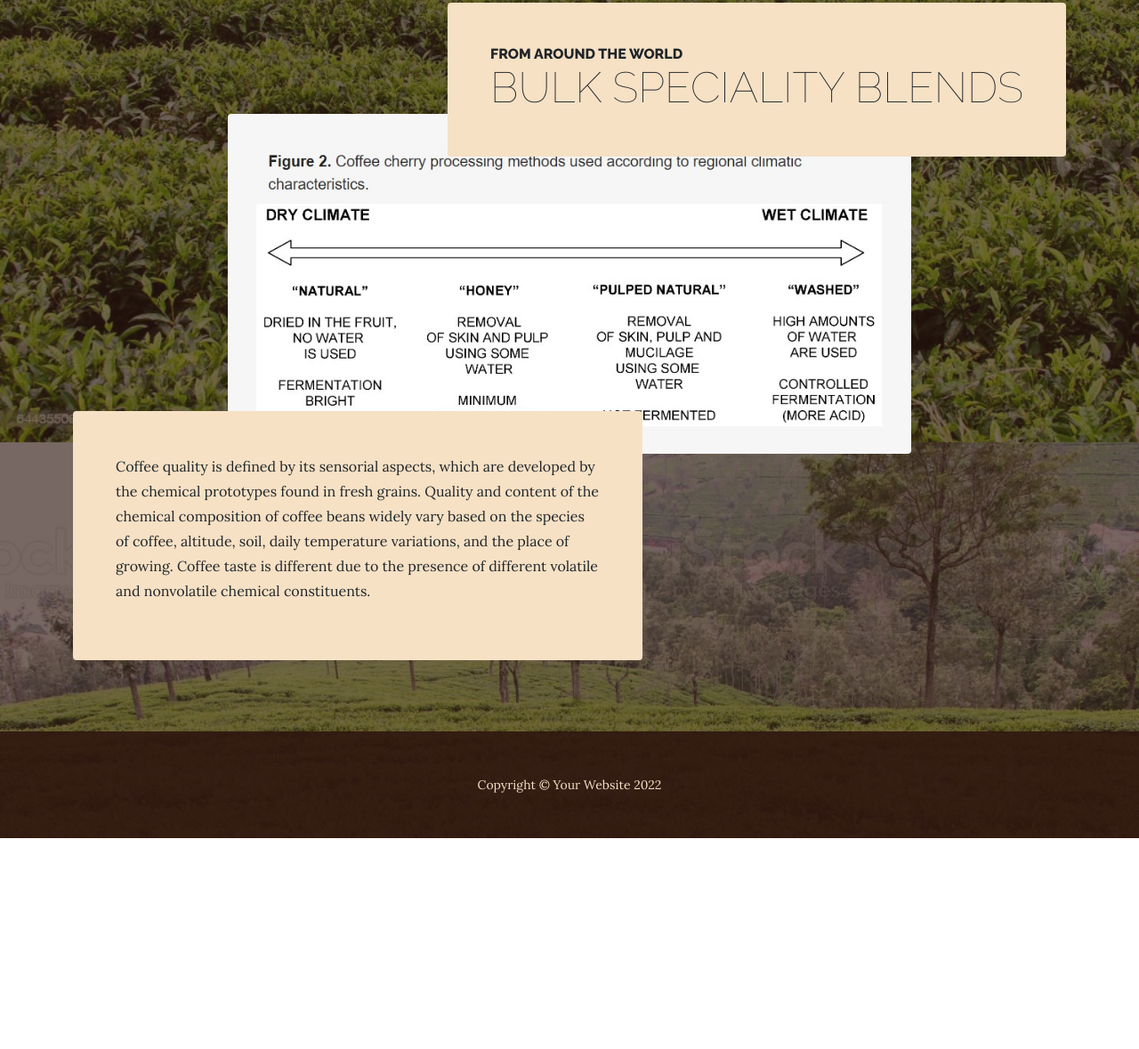
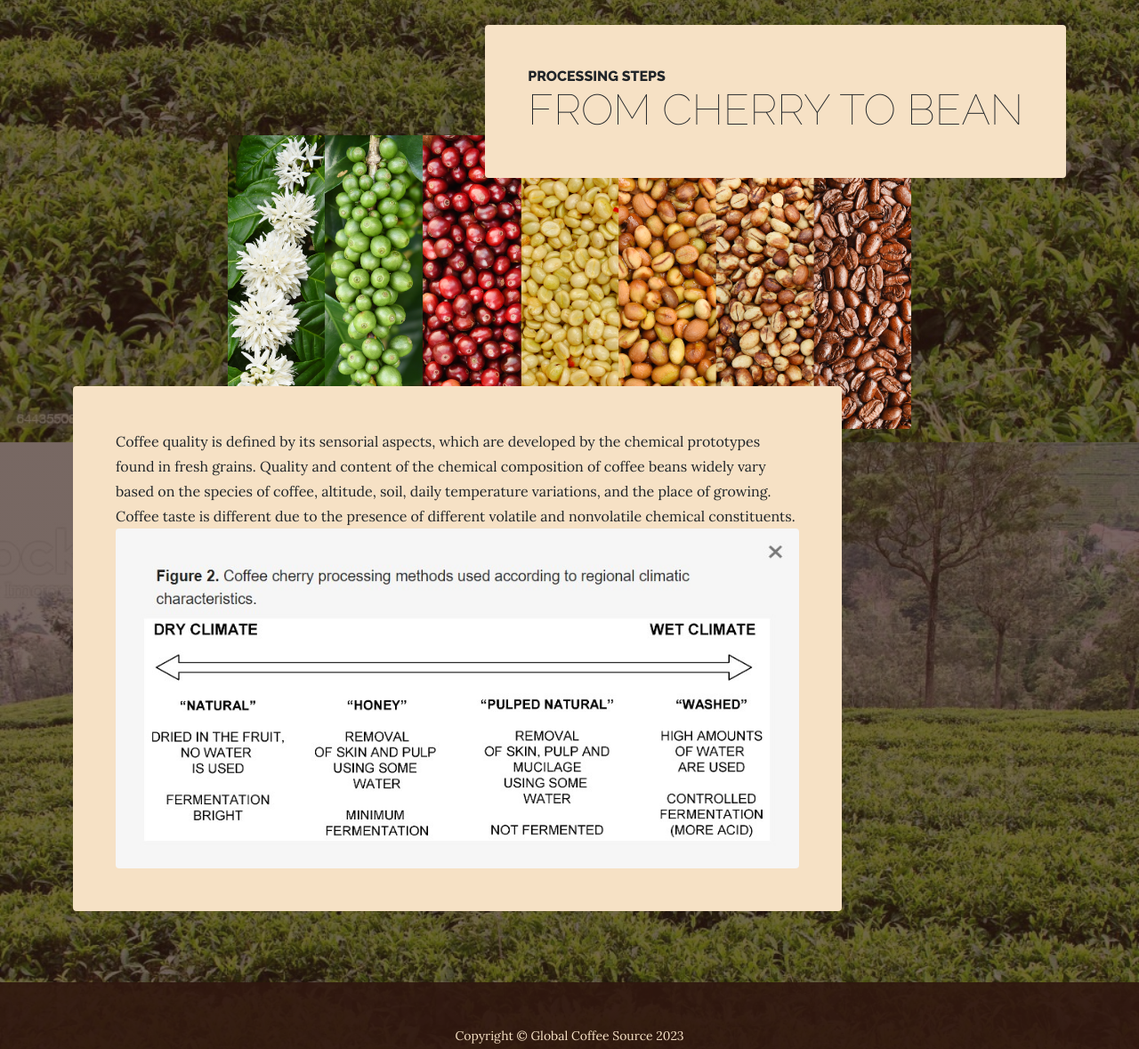
Before and after one commit to jeevanhall/Project_1, a plain HTML site: page about.html in a window 1280 px wide. Shown: the part 2383-3562 px from the top of the page at 89% size. Before the commit the page ends 3325 px from the top, so only its background shows below. Drawn offline with nearby package versions, Linux system fonts and the light colour scheme.

Commit message:
added new images to the About.html

```diff
--- a/about.html
+++ b/about.html
@@ -67,7 +67,7 @@
                             </h2>
                         </div>
                     </div>
-                    <img class="product-item-img mx-auto d-flex rounded img-fluid mb-3 mb-lg-0" src="assets/img/bean-belt-extralarge.png" alt="..."/>
+                    <img class="product-item-img mx-auto d-flex rounded img-fluid mb-3 mb-lg-0" src="assets/img/coffee_belt_2.jpg" alt="..."/>
 
                     <!-- <img class="product-item-img mx-auto d-flex rounded img-fluid mb-3 mb-lg-0" src="assets/img/products-02.jpg" alt="..." /> -->
                     <div class="product-item-description d-flex ms-auto">
@@ -84,22 +84,24 @@
                     <div class="product-item-title d-flex">
                         <div class="bg-faded p-5 d-flex ms-auto rounded">
                             <h2 class="section-heading mb-0">
-                                <span class="section-heading-upper">From Around the World</span>
-                                <span class="section-heading-lower">Bulk Speciality Blends</span>
+                                <span class="section-heading-upper">Processing Steps</span>
+                                <span class="section-heading-lower">From Cherry to Bean</span>
                             </h2>
                         </div>
                     </div>
 
-                    <img class="product-item-img mx-auto d-flex rounded img-fluid mb-3 mb-lg-0" src="assets/img/washedtype.jpg" alt="..." />
+                    <img class="product-item-img mx-auto d-flex rounded img-fluid mb-3 mb-lg-0" src="assets/img/lifeofbean.jpg" alt="..." />
                     <div class="product-item-description d-flex me-auto">
-                        <div class="bg-faded p-5 rounded"><p class="mb-0">                                <p>Coffee quality is defined by its sensorial aspects, which are developed by the chemical prototypes found in fresh grains.  Quality and content of the chemical composition of coffee beans widely vary based on the species of coffee, altitude, soil, daily temperature variations, and the place of growing.  Coffee taste is different due to the presence of different volatile and nonvolatile chemical constituents.</p>
-                        </p></div>
+                        <div class="bg-faded p-5 rounded"><p class="mb-0">Coffee quality is defined by its sensorial aspects, which are developed by the chemical prototypes found in fresh grains.  Quality and content of the chemical composition of coffee beans widely vary based on the species of coffee, altitude, soil, daily temperature variations, and the place of growing.  Coffee taste is different due to the presence of different volatile and nonvolatile chemical constituents.</p>
+                        <img class="product-item-img mx-auto d-flex rounded img-fluid mb-3 mb-lg-0" src="assets/img/washedtype.jpg" alt="..." />
                     </div>
+                    </div>
+
                 </div>
             </div>
         </section>
         <footer class="footer text-faded text-center py-5">
-            <div class="container"><p class="m-0 small">Copyright &copy; Your Website 2022</p></div>
+            <div class="container"><p class="m-0 small">Copyright &copy; Global Coffee Source 2023</p></div>
         </footer>
         <!-- Bootstrap core JS-->
         <script src="https://cdn.jsdelivr.net/npm/bootstrap@5.1.3/dist/js/bootstrap.bundle.min.js"></script>
```
Also changed, not shown: assets/img/coffee_belt_2.jpg (added), assets/img/lifeofbean.jpg (added).
